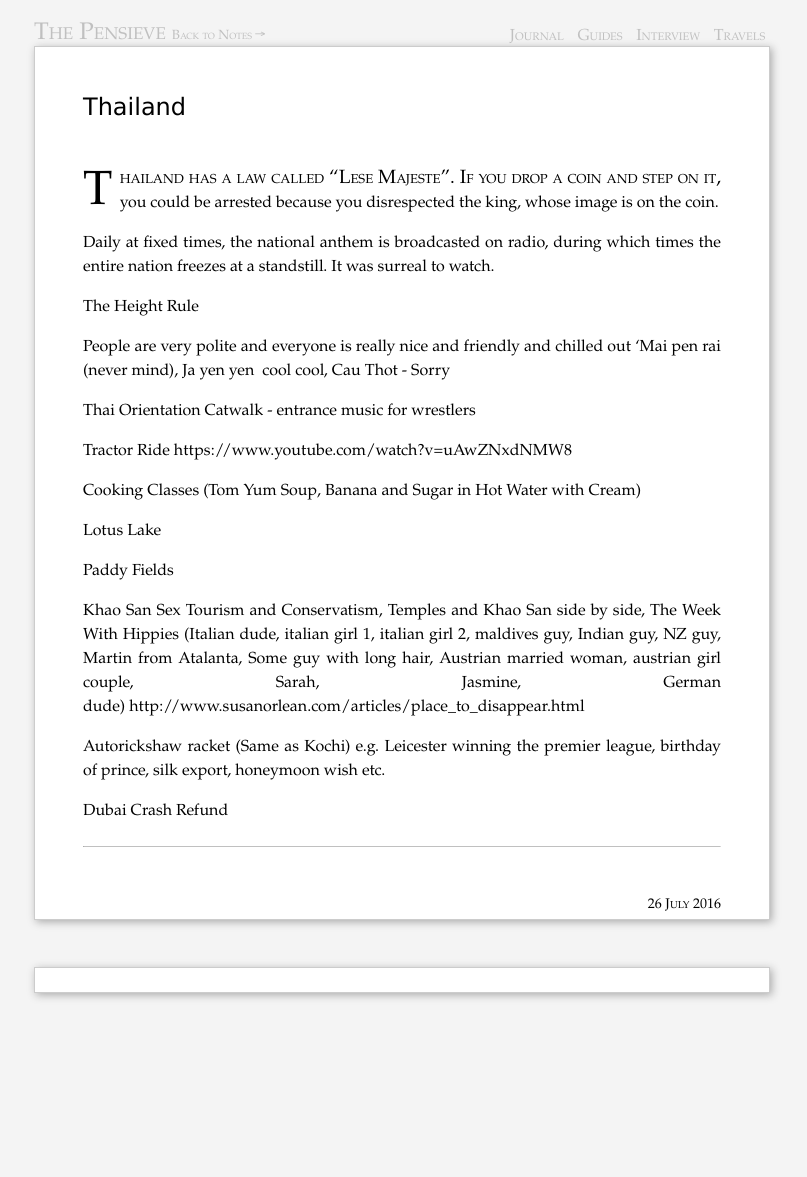
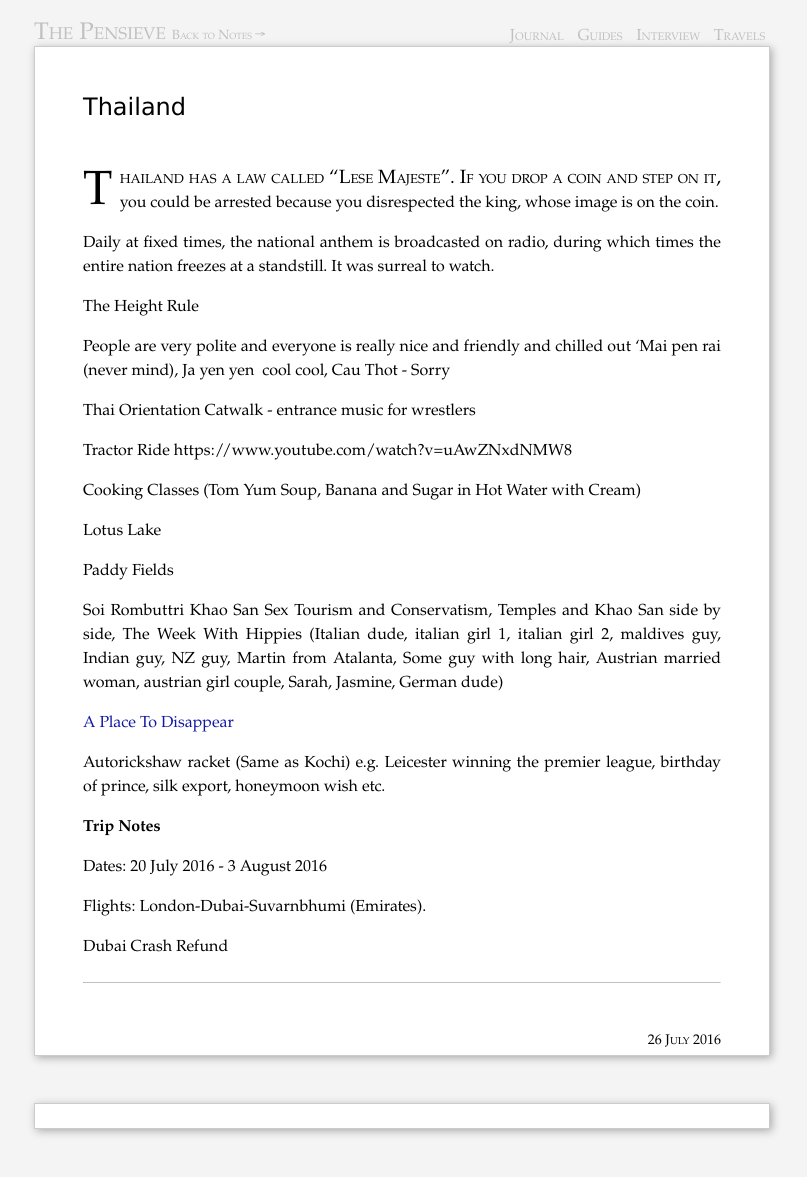
Before and after one commit to piyushahuja/piyushahuja.github.io, a Jekyll site: the page built from _posts/travel/2016-07-26-thailand.md, in a window 1280 px wide. Shown: the whole page, without its empty margins (238-1045 px from the left). Built offline with Jekyll 4.4.1, drawn with Linux system fonts in a browser that asks for light colours; comment, search, counter and statistics services are not loaded; before the commit the page ends 1041 px from its top, so only the background shows below that.

```diff
--- a/_posts/travel/2016-07-26-thailand.md
+++ b/_posts/travel/2016-07-26-thailand.md
@@ -37,11 +37,25 @@ Lotus Lake
 
 Paddy Fields
 
-Khao San Sex Tourism and Conservatism, Temples and Khao San side by side, The Week With Hippies (Italian dude, italian girl 1, italian girl 2, maldives guy, Indian guy, NZ guy, Martin from Atalanta, Some guy with long hair, Austrian married woman, austrian girl couple, Sarah, Jasmine, German dude) http://www.susanorlean.com/articles/place_to_disappear.html
+
+
+Soi Rombuttri
+Khao San Sex Tourism and Conservatism, Temples and Khao San side by side, The Week With Hippies (Italian dude, italian girl 1, italian girl 2, maldives guy, Indian guy, NZ guy, Martin from Atalanta, Some guy with long hair, Austrian married woman, austrian girl couple, Sarah, Jasmine, German dude)
+
+[A Place To Disappear](http://www.susanorlean.com/articles/place_to_disappear.html)
 
 Autorickshaw racket (Same as Kochi) e.g. Leicester winning the premier league, birthday of prince, silk export, honeymoon wish etc.
 
+
+
+
+**Trip Notes**
+
+Dates: 20 July 2016 - 3 August 2016
+
+Flights: London-Dubai-Suvarnbhumi (Emirates).
+
+
 Dubai Crash Refund
 
-
-----
+---
```
